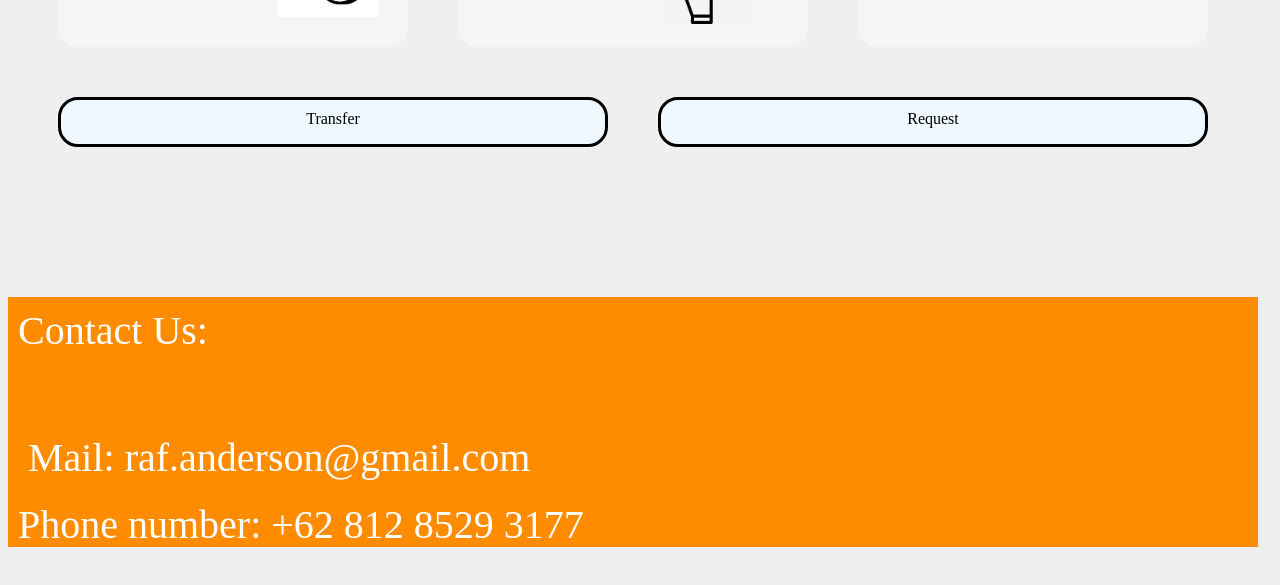
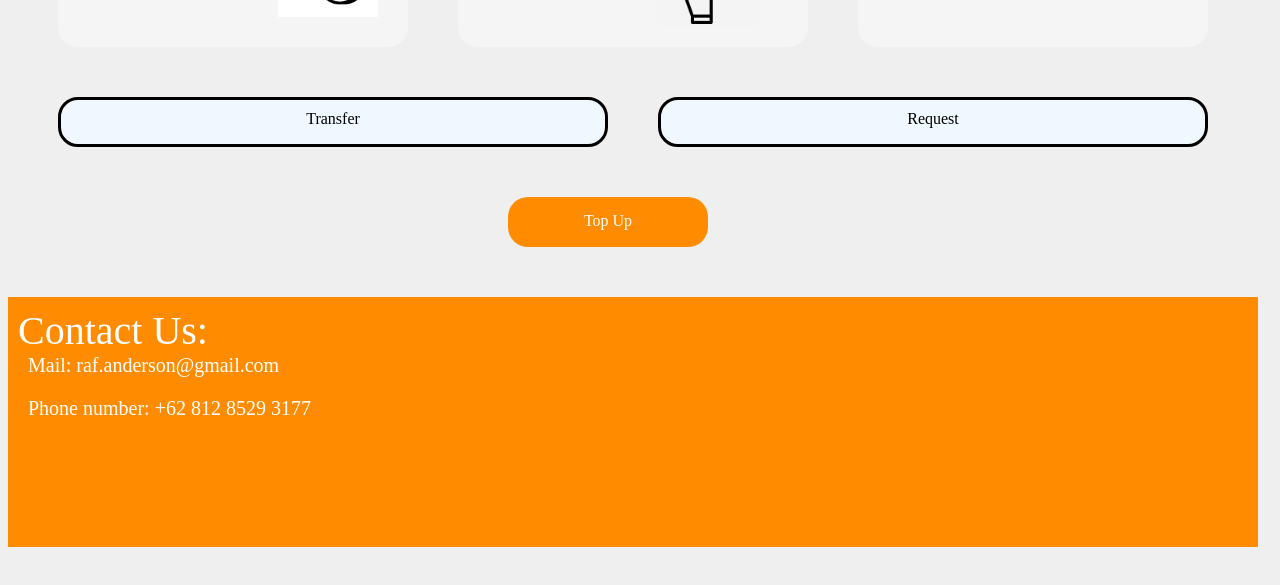
Before and after one commit to Rafael23082/HCI-forum, a plain HTML site: page forum.html in a window 1280 px wide. Shown: the part 261-846 px from the top of the page. Before the commit the page ends 816 px from the top, so only its background shows below. Drawn offline with Linux system fonts and the light colour scheme.

Commit message:
Update style.css

```diff
--- a/style.css
+++ b/style.css
@@ -25,7 +25,7 @@ body{
     margin-top:360px;
     grid-column-start: 1;
     background-color: none;
-    margin-left:200px;
+    margin-left:250px;
 }
 .header{
     grid-row-start: 2;
@@ -78,7 +78,7 @@ body{
 }
 .depo{
     margin-top:530px;
-    margin-left:180px;
+    margin-left:130px;
 }
 .box3{
     margin-top: 10px;
@@ -148,41 +148,56 @@ body{
 .request:hover{
     transform: translatey(10px)
 }
+.topupp{
+    color:white;
+    grid-row-start: 24;
+    grid-column-start:4;
+    grid-column-end: 7 ;
+    border-radius:20px;
+    text-align:center;
+    padding-top:15px;
+    background-color: darkorange;
+}
 .contactus{
-    grid-row-start: 23;
-    grid-row-end: 29;
+    grid-row-start: 26;
+    grid-row-end: 31;
     grid-column-start: 1;
     grid-column-end: 26;
     color:white;
     padding-left:10px;
-    font-size:40px;
     padding-top:10px;
     background-color: darkorange;
 }
+.head{
+    font-size:40px;
+}
 .mail{
-    grid-row-start: 23;
-    grid-row-end: 23;
-    margin-top: 80px;
+    grid-row-start: 15;
+    grid-row-end: 15;
+    padding-bottom: 20px;
     grid-column-start: 1;
     margin-left:10px;
     grid-column-end: 26;
     color:white;
+    font-size: 20px;
 }
-.number{
-    grid-row-start: 21;
-    grid-row-end: 21;
-    margin-top: 230px;
+.phonenumber{
+    grid-row-start: 15;
+    grid-row-end: 15;
+    padding-bottom: 30px;
     grid-column-start: 1;
     margin-left:10px;
     grid-column-end: 26;
     color:white;
+    font-size: 20px;
 }
+
 }
 @media only screen and (min-width:641px){
 .container{
     display:grid;
     grid-template-columns: 50px 50px 50px 50px 50px 50px 50px 50px 50px 50px 50px 50px 50px ;
-    grid-template-rows: 50px 25px 25px 40px 30px 50px 30px 50px 50px 50px 10px 50px 50px 50px 50px 50px 50px 50px 50px 50px 50px 50px 50px 50px 50px 50px 50px 50px ;
+    grid-template-rows: 50px 25px 25px 40px 30px 50px 30px 50px 50px 50px 10px 50px 50px 50px 50px 50px 50px 50px 50px 50px 50px 50px 50px 50px 50px 50px 50px 50px 50px 50px;
 }
 body{
     background-color: rgba(226, 227, 227, 0.55);
@@ -328,41 +343,55 @@ body{
 .request:hover{
     transform: translatey(10px)
 }
+.topupp{
+    color:white;
+    grid-row-start: 24;
+    grid-column-start:6;
+    grid-column-end: 9;
+    border-radius:20px;
+    text-align:center;
+    padding-top:15px;
+    background-color: darkorange;
+}
 .contactus{
-    grid-row-start: 23;
-    grid-row-end: 29;
+    grid-row-start: 26;
+    grid-row-end: 31;
     grid-column-start: 1;
     grid-column-end: 26;
     color:white;
     padding-left:10px;
-    font-size:40px;
     padding-top:10px;
     background-color: darkorange;
 }
+.head{
+    font-size:40px;
+}
 .mail{
-    grid-row-start: 23;
-    grid-row-end: 23;
-    margin-top: 80px;
+    grid-row-start: 15;
+    grid-row-end: 15;
+    padding-bottom: 20px;
     grid-column-start: 1;
     margin-left:10px;
     grid-column-end: 26;
     color:white;
+    font-size: 20px;
 }
-.number{
-    grid-row-start: 21;
-    grid-row-end: 21;
-    margin-top: 230px;
+.phonenumber{
+    grid-row-start: 15;
+    grid-row-end: 15;
+    padding-bottom: 30px;
     grid-column-start: 1;
     margin-left:10px;
     grid-column-end: 26;
     color:white;
+    font-size: 20px;
 }
 }
 @media only screen and (min-width:1200px){
 .container{
     display:grid;
     grid-template-columns: 50px 50px 50px 50px 50px 50px 50px 50px 50px 50px 50px 50px 50px 50px 50px 50px 50px 50px 50px 50px 50px 50px 50px 50px 50px 50px 50px 50px 50px 50px 50px 50px 50px 50px 50px 50px;
-    grid-template-rows: 50px 25px 25px 40px 30px 50px 30px 50px 50px 50px 50px 50px 50px 50px 50px 50px 50px 50px ;
+    grid-template-rows: 50px 25px 25px 40px 30px 50px 30px 50px 50px 50px 50px 50px 50px 50px 50px 50px 50px 50px 50px ;
 }
 body{
     background-color: rgba(226, 227, 227, 0.55);
@@ -507,6 +536,16 @@ body{
 .request:hover{
     transform: translatey(10px)
 }
+.topupp{
+    color:white;
+    grid-row-start: 12;
+    grid-column-start:11;
+    grid-column-end: 15;
+    border-radius:20px;
+    text-align:center;
+    padding-top:15px;
+    background-color: darkorange;
+}
 .contactus{
     grid-row-start: 14;
     grid-row-end: 19;
@@ -514,26 +553,31 @@ body{
     grid-column-end: 26;
     color:white;
     padding-left:10px;
-    font-size:40px;
     padding-top:10px;
     background-color: darkorange;
 }
+.head{
+    font-size:40px;
+}
 .mail{
-    grid-row-start: 16;
-    grid-row-end: 16;
+    grid-row-start: 15;
+    grid-row-end: 15;
     padding-bottom: 20px;
     grid-column-start: 1;
     margin-left:10px;
     grid-column-end: 26;
     color:white;
+    font-size: 20px;
 }
-.number{
-    grid-row-start: 17;
-    grid-row-end: 17;
-    padding-bottom: 20px;
+.phonenumber{
+    grid-row-start: 15;
+    grid-row-end: 15;
+    padding-bottom: 30px;
     grid-column-start: 1;
     margin-left:10px;
     grid-column-end: 26;
     color:white;
+    font-size: 20px;
 }
+
 }
```
